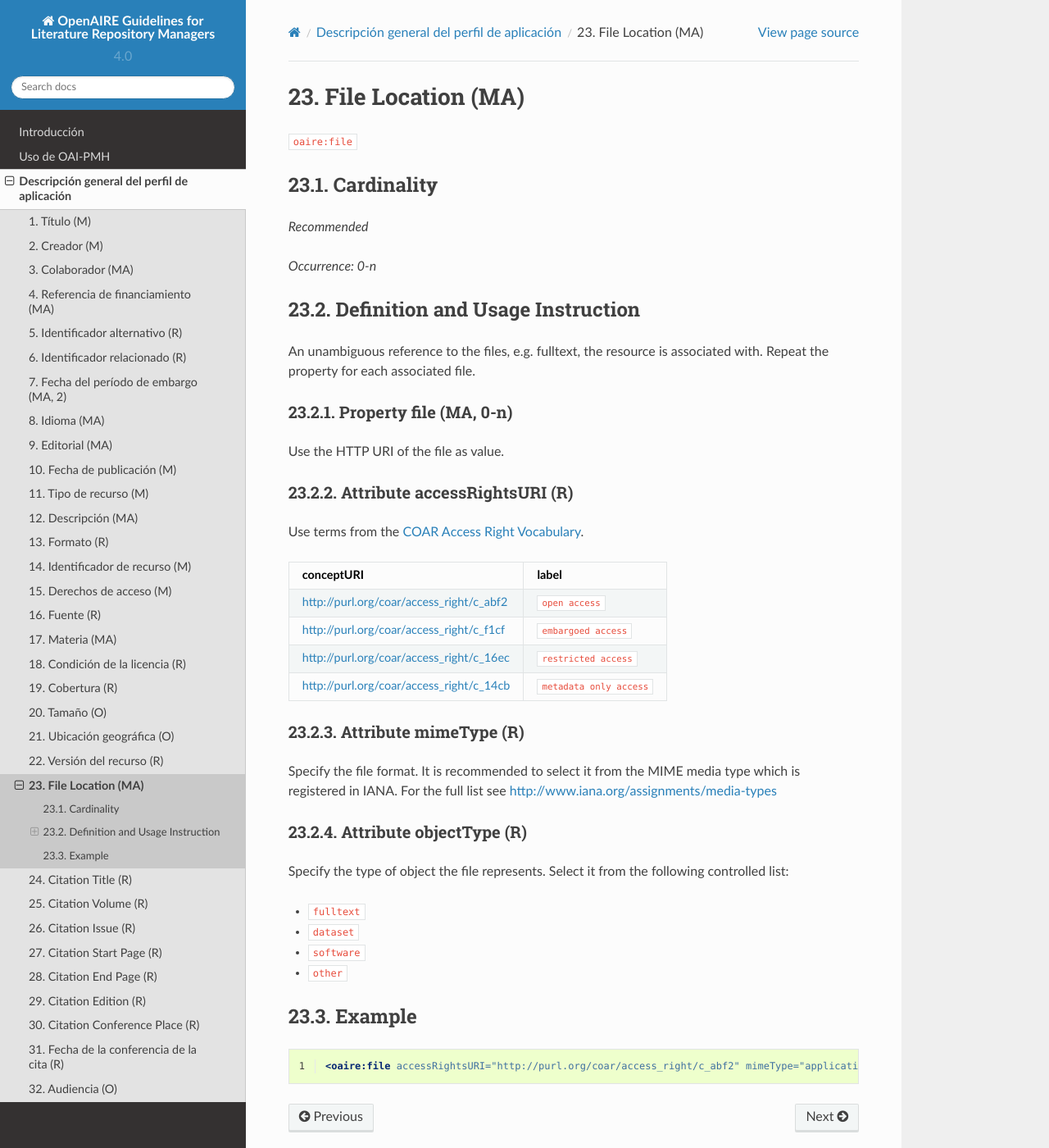
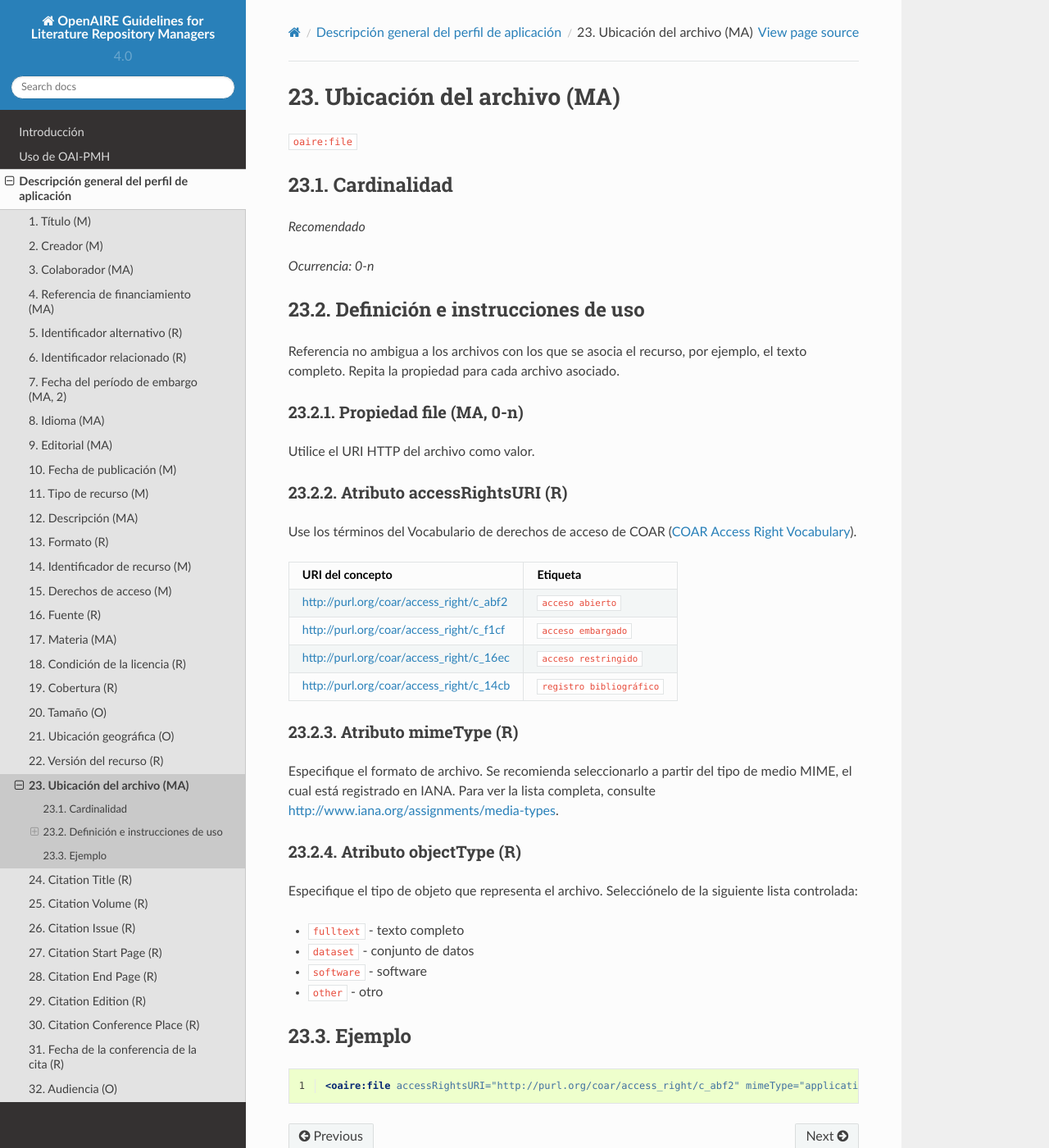
Before and after one commit to memoemg/openAIRE4, a Sphinx documentation site: the page built from docs/field_filelocation.rst, in a window 1280 px wide and 1400 px high. Shown: the whole window at 82% size. Built offline with Sphinx 7.4.7 and the Read the Docs theme 2.0.0, drawn with Linux system fonts in a browser that asks for light colours; a script that is not in the unit is left out.

Commit message:
Update field_filelocation.rst

```diff
--- a/docs/field_filelocation.rst
+++ b/docs/field_filelocation.rst
@@ -1,57 +1,57 @@
 .. _aire:file:
 
-File Location (MA)
-==================
+Ubicación del archivo (MA)
+==========================
 
 ``oaire:file``
 
-Cardinality
-~~~~~~~~~~~
+Cardinalidad
+~~~~~~~~~~~~
 
-*Recommended*
+*Recomendado*
 
-*Occurrence: 0-n*
+*Ocurrencia: 0-n*
 
-Definition and Usage Instruction
-~~~~~~~~~~~~~~~~~~~~~~~~~~~~~~~~
+Definición e instrucciones de uso
+~~~~~~~~~~~~~~~~~~~~~~~~~~~~~~~~~
 
-An unambiguous reference to the files, e.g. fulltext, the resource is associated with. Repeat the property for each associated file.
+Referencia no ambigua a los archivos con los que se asocia el recurso, por ejemplo, el texto completo. Repita la propiedad para cada archivo asociado.
 
-Property file (MA, 0-n)
+Propiedad file (MA, 0-n)
+------------------------
+
+Utilice el URI HTTP del archivo como valor.
+
+Atributo accessRightsURI (R)
+----------------------------
+
+Use los términos del Vocabulario de derechos de acceso de COAR (`COAR Access Right Vocabulary`_).
+
+======================================== ========================
+URI del concepto                               Etiqueta
+======================================== ========================
+http://purl.org/coar/access_right/c_abf2 ``acceso abierto``
+http://purl.org/coar/access_right/c_f1cf ``acceso embargado``
+http://purl.org/coar/access_right/c_16ec ``acceso restringido``
+http://purl.org/coar/access_right/c_14cb ``registro bibliográfico``
+======================================== ========================
+
+Atributo mimeType (R)
+---------------------
+
+Especifique el formato de archivo. Se recomienda seleccionarlo a partir del tipo de medio MIME, el cual está registrado en IANA. Para ver la lista completa, consulte http://www.iana.org/assignments/media-types.
+
+Atributo objectType (R)
 -----------------------
 
-Use the HTTP URI of the file as value.
+Especifique el tipo de objeto que representa el archivo. Selecciónelo de la siguiente lista controlada:
 
-Attribute accessRightsURI (R)
------------------------------
+* ``fulltext`` - texto completo
+* ``dataset`` - conjunto de datos
+* ``software`` - software
+* ``other`` - otro
 
-Use terms from the `COAR Access Right Vocabulary`_.
-
-======================================== ========================
-conceptURI                               label
-======================================== ========================
-http://purl.org/coar/access_right/c_abf2 ``open access``
-http://purl.org/coar/access_right/c_f1cf ``embargoed access``
-http://purl.org/coar/access_right/c_16ec ``restricted access``
-http://purl.org/coar/access_right/c_14cb ``metadata only access``
-======================================== ========================
-
-Attribute mimeType (R)
-----------------------
-
-Specify the file format. It is recommended to select it from the MIME media type which is registered in IANA. For the full list see http://www.iana.org/assignments/media-types
-
-Attribute objectType (R)
-------------------------
-
-Specify the type of object the file represents. Select it from the following controlled list:
-
-* ``fulltext``
-* ``dataset``
-* ``software``
-* ``other``
-
-Example
+Ejemplo
 ~~~~~~~
 
 .. code-block:: xml
```
